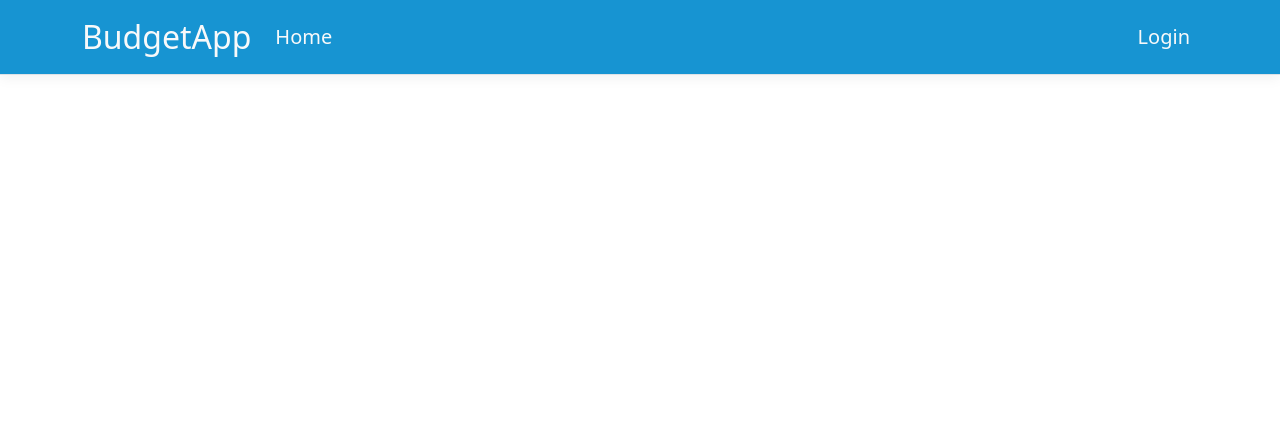
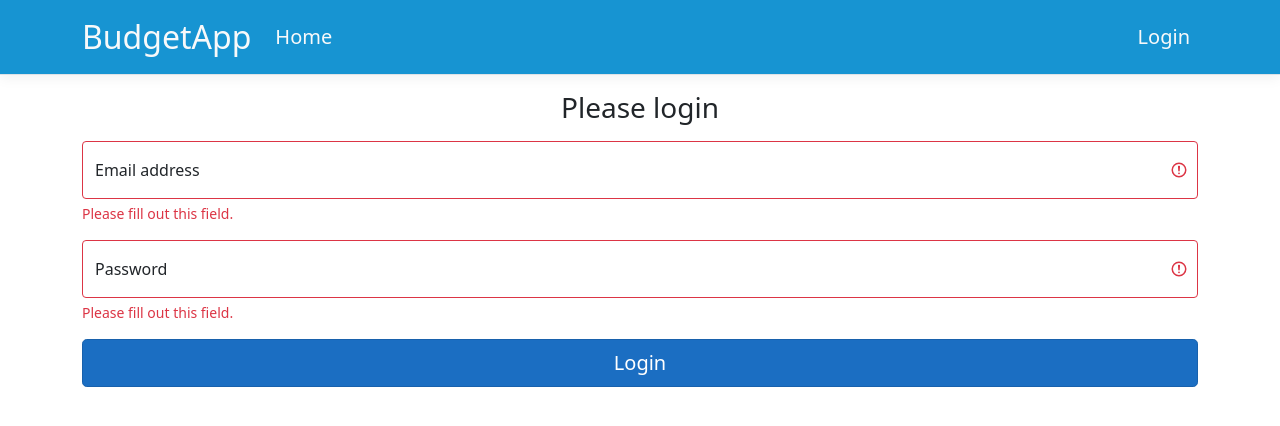
Before and after one commit to SzaboViktor329/Onlab-BudgetApp, an Angular app in the folder BudgetApp/BudgetApp/ClientApp/: page /login in a window 1280 px wide. Before the commit this address led to /. Shown: the top 426 px of the page. Built offline with nearby package versions, Linux system fonts and the light colour scheme.

Commit message:
Login page added

```diff
--- a/BudgetApp/BudgetApp/ClientApp/src/app/app.module.ts
+++ b/BudgetApp/BudgetApp/ClientApp/src/app/app.module.ts
@@ -9,6 +9,7 @@ import { NavMenuComponent } from './nav-menu/nav-menu.component';
 import { HomeComponent } from './pages/home/home.component';
 import { CounterComponent } from './pages/counter/counter.component';
 import { FetchDataComponent } from './pages/fetch-data/fetch-data.component';
+import { LoginComponent } from './pages/login/login.component';
 
 @NgModule({
   declarations: [
@@ -16,7 +17,8 @@ import { FetchDataComponent } from './pages/fetch-data/fetch-data.component';
     NavMenuComponent,
     HomeComponent,
     CounterComponent,
-    FetchDataComponent
+    FetchDataComponent,
+    LoginComponent
   ],
   imports: [
     BrowserModule.withServerTransition({ appId: 'ng-cli-universal' }),
@@ -26,6 +28,7 @@ import { FetchDataComponent } from './pages/fetch-data/fetch-data.component';
       { path: '', component: HomeComponent, pathMatch: 'full' },
       { path: 'counter', component: CounterComponent },
       { path: 'fetch-data', component: FetchDataComponent },
+      { path: 'login', component: LoginComponent },
     ])
   ],
   providers: [],
--- a/BudgetApp/BudgetApp/ClientApp/src/app/nav-menu/nav-menu.component.html
+++ b/BudgetApp/BudgetApp/ClientApp/src/app/nav-menu/nav-menu.component.html
@@ -45,7 +45,7 @@
         </ul>
         <ul class="nav navbar-nav ms-auto">
           <li class="nav-item" (click)="login()" *ngIf="!isLoggedIn" [routerLinkActive]="['link-active']">
-            <a class="nav-link text-light fs-5" [routerLink]="['/']"
+            <a class="nav-link text-light fs-5" [routerLink]="['/login']"
               >Login</a
             >
           </li>
--- /dev/null
+++ b/BudgetApp/BudgetApp/ClientApp/src/app/pages/login/login.component.html
@@ -0,0 +1,16 @@
+<div class="col-md-6 offset-md-3 mt-4" class="was-validated">
+    <form #f="ngForm" (ngSubmit)="onSubmit(f)">
+        <h1 class="h3 mb-3 fw-normal text-center">Please login</h1>
+        <div class="form-floating pb-3">
+            <input type="email" name="email" ngModel required email="true" class="form-control" id="floatingEmail" placeholder="name@example.com">
+            <label for="floatingEmail">Email address</label>
+            <div class="invalid-feedback">Please fill out this field.</div>
+        </div>
+        <div class="form-floating pb-3">
+            <input type="password" name="password" ngModel required class="form-control" id="floatingPassword" placeholder="Password">
+            <label for="floatingPassword">Password</label>
+            <div class="invalid-feedback">Please fill out this field.</div>
+        </div>
+        <button class="w-100 btn btn-lg btn-primary" type="submit">Login</button>
+    </form>
+</div>
--- /dev/null
+++ b/BudgetApp/BudgetApp/ClientApp/src/app/pages/login/login.component.ts
@@ -0,0 +1,20 @@
+import { Component } from "@angular/core";
+import { FormControl, FormGroup, NgForm, Validators } from "@angular/forms";
+
+@Component({
+    selector: 'app-login',
+    templateUrl: './login.component.html',
+  })
+  export class LoginComponent {
+    loginForm = new FormGroup({
+      email: new FormControl('',[Validators.required]),
+      password: new FormControl('',[Validators.required])
+    });
+    onSubmit(f: NgForm) {
+      console.log(f.value);
+      console.log(f.valid);
+    }
+    login(){
+
+    }
+  }
```
